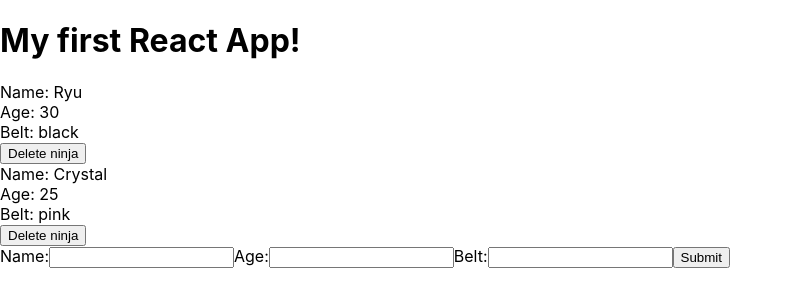
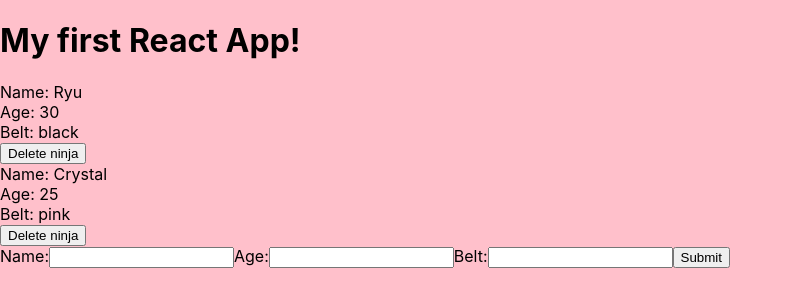
Before and after one commit to davehdez9/React-Redux, a React (Create React App) app in the folder myapp/: page / in a window 1280 px wide. Shown: the top 306 px of the page, without its empty margins (0-793 px from the left). Built offline with nearby package versions, Linux system fonts and the light colour scheme.

Commit message:
CSS File

```diff
--- /dev/null
+++ b/myapp/src/Ninja.css
@@ -0,0 +1,9 @@
+body {
+  background: pink;
+  transition: all 1s;
+}
+
+.ninjas form {
+  background: #fff;
+  padding: 20px;
+}
--- a/myapp/src/Ninjas.js
+++ b/myapp/src/Ninjas.js
@@ -1,4 +1,5 @@
 import React from 'react';
+import './Ninja.css';
 
 const Ninjas = ({ ninjas, deleteNinja }) => {
   const ninjaList = ninjas.map(ninja => {
```
